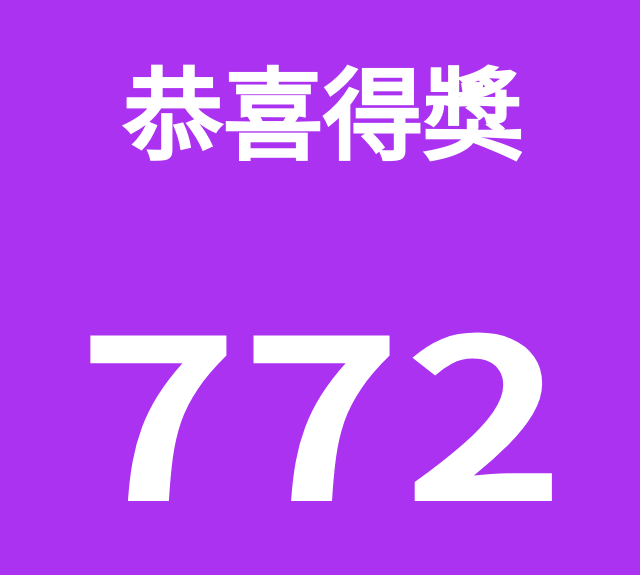
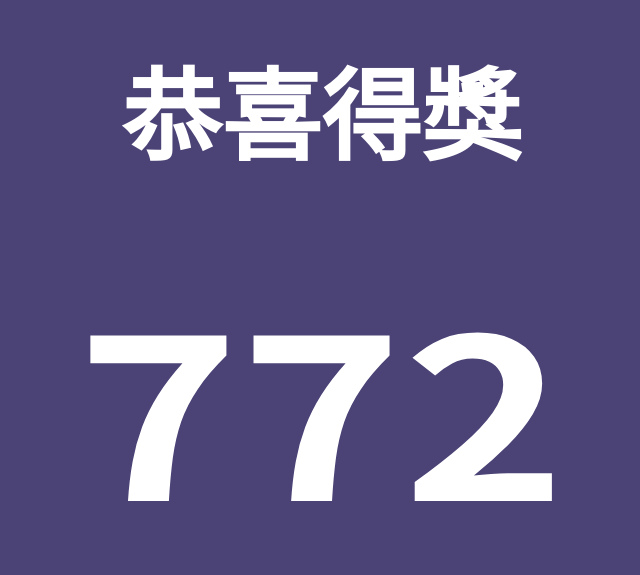
Before and after one commit to yc97463/Random-Lottery, a plain HTML site: page index.html in a window 1280 px wide. Shown: the whole page, without its empty margins (319-959 px from the left). Drawn offline with nearby package versions, Linux system fonts and the light colour scheme.

Commit message:
Update index.html

```diff
--- a/index.html
+++ b/index.html
@@ -23,7 +23,7 @@
         font-family: 'Noto Serif TC', 'Noto Serif JP', 'Noto Sans TC', sans-serif;
     } */
     body {
-        background:#AB32F1;
+        background:#4b4276;
         color:#FFF;
 
     }
```
